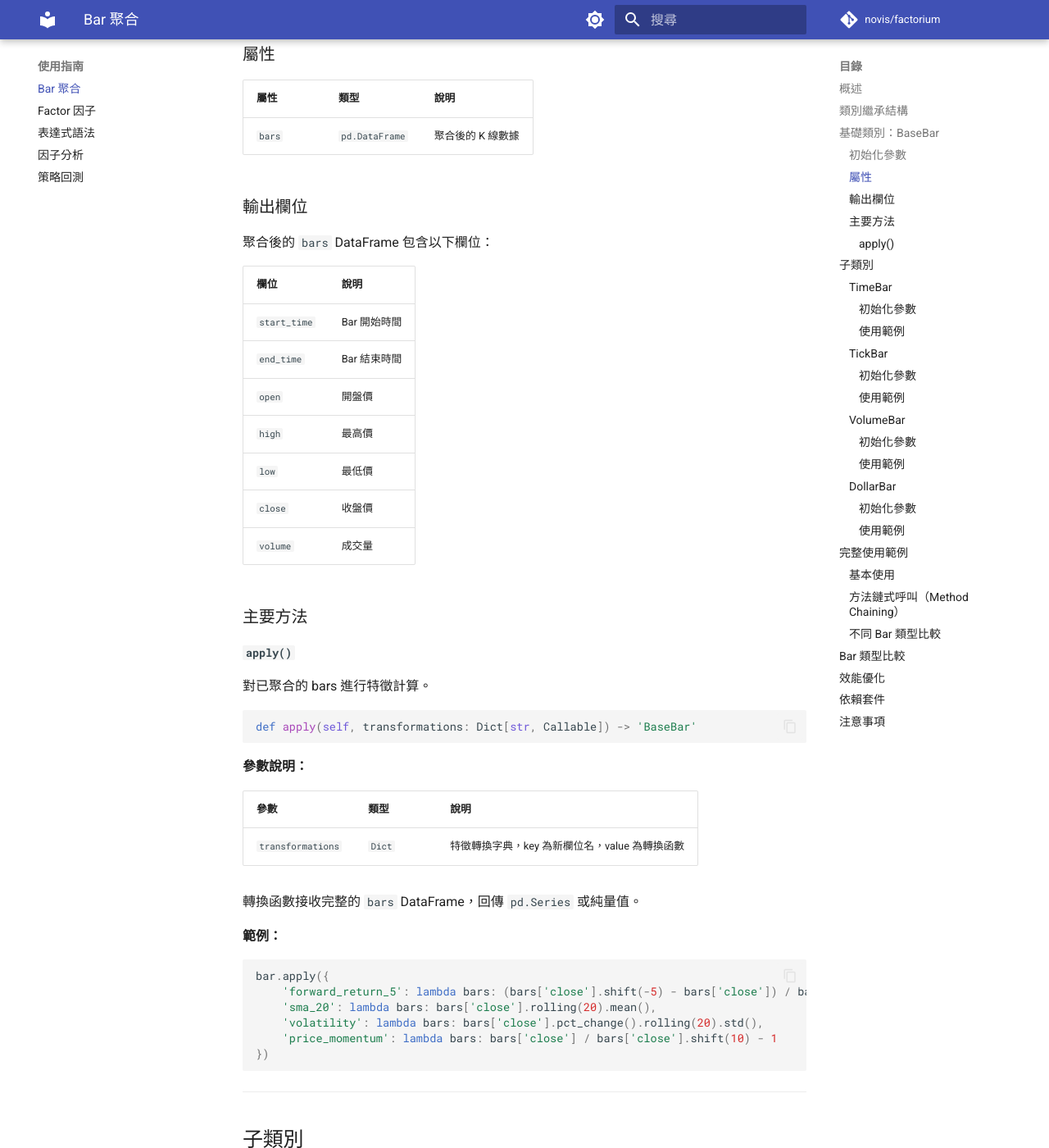
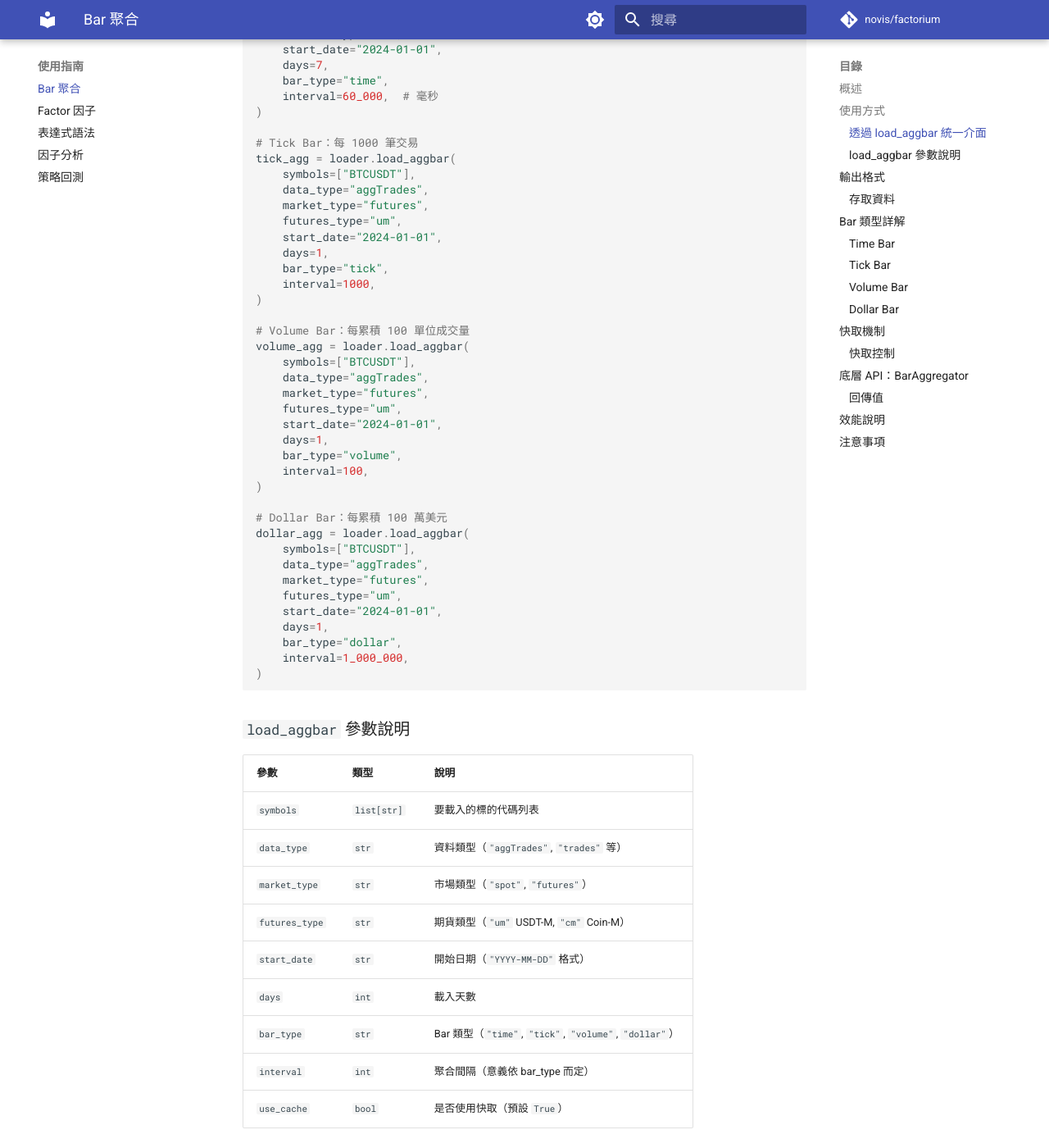
Before and after one commit to novis10813/factorium, an MkDocs documentation site: the page built from docs/user-guide/bar.md, in a window 1280 px wide and 1400 px high, scrolled down 944 px. Shown: the whole window at 82% size. Built offline with MkDocs 1.6.1 and Material for MkDocs 9.7.7, drawn with Linux system fonts in a browser that asks for light colours; comment, search, counter and statistics services are not loaded; some of the changed text lies outside the part shown.

Commit message:
docs: update quickstart and bar docs for v0.2.0 Polars migration
- Update quickstart to use new load_aggbar API
- Rewrite bar.md to document DuckDB-based BarAggregator
- Remove references to deprecated load_data and legacy bar.py classes

````diff
--- a/docs/getting-started/quickstart.md
+++ b/docs/getting-started/quickstart.md
@@ -7,76 +7,68 @@
 ## 1. 載入數據
 
 ```python
-from factorium import BinanceDataLoader, AggBar
+from factorium import BinanceDataLoader
 
-# 下載並載入 BTC 期貨交易數據
+# 建立 loader
 loader = BinanceDataLoader()
-df = loader.load_data(
-    symbol="BTCUSD_PERP",
-    data_type="trades",
+
+# 載入並聚合成 1 分鐘 K 線（自動下載、快取）
+agg = loader.load_aggbar(
+    symbols=["BTCUSDT", "ETHUSDT"],
+    data_type="aggTrades",
     market_type="futures",
-    futures_type="cm",
-    days=7
+    futures_type="um",
+    start_date="2024-01-01",
+    days=7,
+    bar_type="time",      # 時間條（也支援 "tick", "volume", "dollar"）
+    interval=60_000,      # 1 分鐘（毫秒）
 )
 
-print(f"載入 {len(df):,} 筆交易")
+print(f"標的數量: {len(agg.symbols)}")
+print(f"資料列數: {agg.metadata.num_rows:,}")
 ```
 
 ---
 
-## 2. 建立 K 線（Bar 聚合）
+## 2. 查看 AggBar 結構
 
 ```python
-from factorium import TimeBar
+# AggBar 是多標的 OHLCV 容器
+print(f"標的: {agg.symbols}")
+print(f"欄位: {agg.cols}")
+print(f"時間範圍: {agg.metadata.min_time} ~ {agg.metadata.max_time}")
 
-# 將 tick 數據聚合成 1 小時 K 線
-# 注意：TimeBar 需要毫秒 timestamp 欄位（預設 `ts_init`）
-bar = TimeBar(
-    df,
-    timestamp_col="time",      # 依你的資料欄位調整
-    price_col="price",
-    volume_col="qty",
-    interval_ms=60 * 60 * 1000,  # 1 小時
-)
-ohlcv = bar.bars
+# 查看資料（Polars DataFrame）
+print(agg.to_polars().head())
 
-print(ohlcv.head())
+# 如需 Pandas
+print(agg.to_df().head())
 ```
 
 ---
 
-## 3. 建立多標的容器
+## 3. 計算因子
 
 ```python
-# 假設有多個標的的 K 線數據
-agg = AggBar.from_parquet("data/crypto_1h.parquet")
+# 從 AggBar 提取欄位，回傳 Factor 物件
+close = agg["close"]
+volume = agg["volume"]
 
-# 查看結構
-print(f"標的數量: {len(agg.symbols)}")
-print(f"時間點數量: {len(agg.timestamps)}")
-print(f"欄位: {agg.cols}")
+# 動量因子：過去 20 期報酬
+momentum = close.ts_delta(20) / close.ts_shift(20)
+
+# 波動率因子：過去 20 期標準差
+volatility = close.ts_pct_change().ts_std(20)
+
+# 橫截面排名（0~1 之間）
+momentum_rank = momentum.cs_rank()
+
+print(momentum_rank.to_pandas().head())
 ```
 
 ---
 
-## 4. 計算因子
-
-```python
-# 動量因子：過去 20 期報酬
-momentum = agg["close"] / agg["close"].ts_shift(20) - 1
-
-# 波動率因子：過去 20 期標準差
-volatility = agg["close"].ts_pct_change().ts_std(20)
-
-# 橫截面排名
-momentum_rank = momentum.cs_rank()
-
-print(momentum_rank.data.head())
-```
-
----
-
-## 5. 因子分析
+## 4. 因子分析
 
 ```python
 from factorium import FactorAnalyzer
@@ -121,6 +113,50 @@ bt.plot_equity()
 
 ---
 
+## 6. 不同類型的 Bar 聚合
+
+除了時間條，Factorium 也支援其他類型的 bar 聚合：
+
+```python
+# Tick Bar：每 1000 筆交易聚合成一個 bar
+tick_agg = loader.load_aggbar(
+    symbols=["BTCUSDT"],
+    data_type="aggTrades",
+    market_type="futures",
+    futures_type="um",
+    start_date="2024-01-01",
+    days=1,
+    bar_type="tick",
+    interval=1000,  # 1000 筆交易
+)
+
+# Volume Bar：每累積 100 BTC 聚合成一個 bar
+volume_agg = loader.load_aggbar(
+    symbols=["BTCUSDT"],
+    data_type="aggTrades",
+    market_type="futures",
+    futures_type="um",
+    start_date="2024-01-01",
+    days=1,
+    bar_type="volume",
+    interval=100,  # 100 單位成交量
+)
+
+# Dollar Bar：每累積 1,000,000 美元聚合成一個 bar
+dollar_agg = loader.load_aggbar(
+    symbols=["BTCUSDT"],
+    data_type="aggTrades",
+    market_type="futures",
+    futures_type="um",
+    start_date="2024-01-01",
+    days=1,
+    bar_type="dollar",
+    interval=1_000_000,  # 100 萬美元
+)
+```
+
+---
+
 ## 下一步
 
 - [Bar 聚合](../user-guide/bar.md) - 深入了解不同類型的 K 線
--- a/docs/user-guide/bar.md
+++ b/docs/user-guide/bar.md
@@ -1,316 +1,288 @@
-# Bar 聚合模組 (`factorium/bar.py`)
+# Bar 聚合模組
 
 ## 概述
 
-`bar.py` 提供了一組用於將逐筆交易數據（tick data）聚合成不同類型 K 線（bars）的類別。支援時間條、Tick 條、成交量條和美元條等多種聚合方式，並提供靈活的特徵工程功能。
+Factorium 使用 DuckDB 進行高效能的 Bar 聚合，支援四種類型的 K 線：
 
-## 類別繼承結構
+| Bar 類型 | 聚合依據 | 適用場景 |
+|----------|----------|----------|
+| **Time Bar** | 固定時間間隔 | 傳統技術分析，時間一致性 |
+| **Tick Bar** | 固定交易筆數 | 高頻交易分析，反映市場活動強度 |
+| **Volume Bar** | 固定成交量 | 成交量分析，標準化成交量資訊 |
+| **Dollar Bar** | 固定交易金額 | 跨價格比較，不受價格變化影響 |
 
-```
-BaseBar (ABC)
-├── TimeBar      # 時間條
-├── TickBar      # Tick 條
-├── VolumeBar    # 成交量條
-└── DollarBar    # 美元條
+---
+
+## 使用方式
+
+### 透過 `load_aggbar` 統一介面
+
+最簡單的方式是透過 `BinanceDataLoader.load_aggbar()` 方法，它會自動處理下載、快取和聚合：
+
+```python
+from factorium import BinanceDataLoader
+
+loader = BinanceDataLoader()
+
+# Time Bar：1 分鐘 K 線
+agg = loader.load_aggbar(
+    symbols=["BTCUSDT", "ETHUSDT"],
+    data_type="aggTrades",
+    market_type="futures",
+    futures_type="um",
+    start_date="2024-01-01",
+    days=7,
+    bar_type="time",
+    interval=60_000,  # 毫秒
+)
+
+# Tick Bar：每 1000 筆交易
+tick_agg = loader.load_aggbar(
+    symbols=["BTCUSDT"],
+    data_type="aggTrades",
+    market_type="futures",
+    futures_type="um",
+    start_date="2024-01-01",
+    days=1,
+    bar_type="tick",
+    interval=1000,
+)
+
+# Volume Bar：每累積 100 單位成交量
+volume_agg = loader.load_aggbar(
+    symbols=["BTCUSDT"],
+    data_type="aggTrades",
+    market_type="futures",
+    futures_type="um",
+    start_date="2024-01-01",
+    days=1,
+    bar_type="volume",
+    interval=100,
+)
+
+# Dollar Bar：每累積 100 萬美元
+dollar_agg = loader.load_aggbar(
+    symbols=["BTCUSDT"],
+    data_type="aggTrades",
+    market_type="futures",
+    futures_type="um",
+    start_date="2024-01-01",
+    days=1,
+    bar_type="dollar",
+    interval=1_000_000,
+)
 ```
 
-## 基礎類別：`BaseBar`
-
-### 初始化參數
-
-| 參數 | 類型 | 預設值 | 說明 |
-|------|------|--------|------|
-| `df` | `pd.DataFrame` | - | 原始交易數據 |
-| `timestamp_col` | `str` | `'ts_init'` | 時間戳欄位名稱 |
-| `price_col` | `str` | `'price'` | 價格欄位名稱 |
-| `volume_col` | `str` | `'size'` | 成交量欄位名稱 |
-| `interval` | `int` | `100000` | 聚合間隔（具體含義依子類別而定） |
-
-### 屬性
-
-| 屬性 | 類型 | 說明 |
-|------|------|------|
-| `bars` | `pd.DataFrame` | 聚合後的 K 線數據 |
-
-### 輸出欄位
-
-聚合後的 `bars` DataFrame 包含以下欄位：
-
-| 欄位 | 說明 |
-|------|------|
-| `start_time` | Bar 開始時間 |
-| `end_time` | Bar 結束時間 |
-| `open` | 開盤價 |
-| `high` | 最高價 |
-| `low` | 最低價 |
-| `close` | 收盤價 |
-| `volume` | 成交量 |
-
-### 主要方法
-
-#### `apply()`
-
-對已聚合的 bars 進行特徵計算。
-
-```python
-def apply(self, transformations: Dict[str, Callable]) -> 'BaseBar'
-```
-
-**參數說明：**
+### `load_aggbar` 參數說明
 
 | 參數 | 類型 | 說明 |
 |------|------|------|
-| `transformations` | `Dict` | 特徵轉換字典，key 為新欄位名，value 為轉換函數 |
+| `symbols` | `list[str]` | 要載入的標的代碼列表 |
+| `data_type` | `str` | 資料類型（`"aggTrades"`, `"trades"` 等） |
+| `market_type` | `str` | 市場類型（`"spot"`, `"futures"`） |
+| `futures_type` | `str` | 期貨類型（`"um"` USDT-M, `"cm"` Coin-M） |
+| `start_date` | `str` | 開始日期（`"YYYY-MM-DD"` 格式） |
+| `days` | `int` | 載入天數 |
+| `bar_type` | `str` | Bar 類型（`"time"`, `"tick"`, `"volume"`, `"dollar"`） |
+| `interval` | `int` | 聚合間隔（意義依 bar_type 而定） |
+| `use_cache` | `bool` | 是否使用快取（預設 `True`） |
 
-轉換函數接收完整的 `bars` DataFrame，回傳 `pd.Series` 或純量值。
+---
 
-**範例：**
+## 輸出格式
+
+聚合後的 `AggBar` 包含以下欄位：
+
+| 欄位 | 類型 | 說明 |
+|------|------|------|
+| `symbol` | `str` | 標的代碼 |
+| `start_time` | `int` | Bar 開始時間（毫秒 timestamp） |
+| `end_time` | `int` | Bar 結束時間（毫秒 timestamp） |
+| `open` | `float` | 開盤價 |
+| `high` | `float` | 最高價 |
+| `low` | `float` | 最低價 |
+| `close` | `float` | 收盤價 |
+| `volume` | `float` | 成交量 |
+| `trade_count` | `int` | 交易筆數 |
+
+### 存取資料
 
 ```python
-bar.apply({
-    'forward_return_5': lambda bars: (bars['close'].shift(-5) - bars['close']) / bars['close'],
-    'sma_20': lambda bars: bars['close'].rolling(20).mean(),
-    'volatility': lambda bars: bars['close'].pct_change().rolling(20).std(),
-    'price_momentum': lambda bars: bars['close'] / bars['close'].shift(10) - 1
-})
+# 查看 metadata（不需重新計算）
+print(agg.symbols)           # ['BTCUSDT', 'ETHUSDT']
+print(agg.metadata.num_rows) # 資料列數
+print(agg.metadata.min_time) # 最早時間
+print(agg.metadata.max_time) # 最晚時間
+
+# 取得 Polars DataFrame
+df_polars = agg.to_polars()
+
+# 取得 Pandas DataFrame（用於繪圖等）
+df_pandas = agg.to_df()
+
+# 提取單一欄位為 Factor
+close = agg["close"]
+volume = agg["volume"]
 ```
 
 ---
 
-## 子類別
+## Bar 類型詳解
 
-### `TimeBar`
+### Time Bar
 
-按固定時間間隔聚合交易數據。
+按固定時間間隔聚合，是最常見的 K 線類型。
 
-#### 初始化參數
+**特點：**
+- 時間軸均勻分布
+- 適合傳統技術分析
+- 在低波動時期可能產生許多無交易的空 bar
 
-| 參數 | 類型 | 預設值 | 說明 |
-|------|------|--------|------|
-| `df` | `pd.DataFrame` | - | 原始交易數據 |
-| `timestamp_col` | `str` | `'ts_init'` | 時間戳欄位名稱 |
-| `price_col` | `str` | `'price'` | 價格欄位名稱 |
-| `volume_col` | `str` | `'size'` | 成交量欄位名稱 |
-| `interval_ms` | `int` | `60_000` | 時間間隔（毫秒） |
-
-#### 使用範例
+**interval 單位：** 毫秒
 
 ```python
-from factorium import TimeBar
+# 1 分鐘 K 線
+agg_1m = loader.load_aggbar(..., bar_type="time", interval=60_000)
 
-# 建立 1 分鐘 K 線
-time_bar = TimeBar(
-    df=trades_df,
-    timestamp_col='time',
-    price_col='price',
-    volume_col='qty',
-    interval_ms=60_000  # 1 分鐘
-)
+# 5 分鐘 K 線
+agg_5m = loader.load_aggbar(..., bar_type="time", interval=300_000)
 
-# 建立 5 分鐘 K 線
-time_bar_5m = TimeBar(df=trades_df, interval_ms=300_000)
+# 1 小時 K 線
+agg_1h = loader.load_aggbar(..., bar_type="time", interval=3_600_000)
+```
 
-# 取得聚合後的 bars
-bars = time_bar.bars
+### Tick Bar
+
+按固定交易筆數聚合。
+
+**特點：**
+- 反映市場活動強度
+- 在高波動時期 bar 較密集
+- 適合高頻交易研究
+
+**interval 單位：** 交易筆數
+
+```python
+# 每 500 筆交易
+agg = loader.load_aggbar(..., bar_type="tick", interval=500)
+
+# 每 1000 筆交易
+agg = loader.load_aggbar(..., bar_type="tick", interval=1000)
+```
+
+### Volume Bar
+
+按固定成交量聚合。
+
+**特點：**
+- 標準化每個 bar 的成交量資訊
+- 在大額交易時 bar 較密集
+- 適合成交量分析策略
+
+**interval 單位：** 成交量（與原始資料的 quantity 欄位單位相同）
+
+```python
+# 每累積 100 BTC
+agg = loader.load_aggbar(..., bar_type="volume", interval=100)
+
+# 每累積 1000 BTC
+agg = loader.load_aggbar(..., bar_type="volume", interval=1000)
+```
+
+### Dollar Bar
+
+按固定交易金額聚合（價格 × 成交量）。
+
+**特點：**
+- 不受價格變化影響
+- 適合跨時期比較
+- 在大額交易時 bar 較密集
+
+**interval 單位：** 美元金額
+
+```python
+# 每累積 10 萬美元
+agg = loader.load_aggbar(..., bar_type="dollar", interval=100_000)
+
+# 每累積 100 萬美元
+agg = loader.load_aggbar(..., bar_type="dollar", interval=1_000_000)
 ```
 
 ---
 
-### `TickBar`
+## 快取機制
 
-按固定筆數聚合交易數據。
+`load_aggbar` 預設啟用快取，聚合後的資料會存為 Parquet 檔案：
 
-#### 初始化參數
+```
+~/.factorium/cache/bars/{market_type}/{futures_type}/{bar_type}/{symbol}/{date}.parquet
+```
 
-| 參數 | 類型 | 預設值 | 說明 |
-|------|------|--------|------|
-| `df` | `pd.DataFrame` | - | 原始交易數據 |
-| `timestamp_col` | `str` | `'ts_init'` | 時間戳欄位名稱 |
-| `price_col` | `str` | `'price'` | 價格欄位名稱 |
-| `volume_col` | `str` | `'size'` | 成交量欄位名稱 |
-| `interval_ticks` | `int` | `100000` | 每個 bar 的交易筆數 |
-
-#### 使用範例
+### 快取控制
 
 ```python
-from factorium import TickBar
-
-# 每 1000 筆交易聚合成一個 bar
-tick_bar = TickBar(
-    df=trades_df,
-    timestamp_col='time',
-    price_col='price',
-    volume_col='qty',
-    interval_ticks=1000
-)
-
-bars = tick_bar.bars
+# 強制重新聚合（忽略快取）
+agg = loader.load_aggbar(..., use_cache=False)
 ```
 
 ---
 
-### `VolumeBar`
+## 底層 API：BarAggregator
 
-按固定成交量聚合交易數據。
-
-#### 初始化參數
-
-| 參數 | 類型 | 預設值 | 說明 |
-|------|------|--------|------|
-| `df` | `pd.DataFrame` | - | 原始交易數據 |
-| `timestamp_col` | `str` | `'time'` | 時間戳欄位名稱 |
-| `price_col` | `str` | `'price'` | 價格欄位名稱 |
-| `volume_col` | `str` | `'quote_qty'` | 成交量欄位名稱 |
-| `interval_volume` | `int` | `100000` | 每個 bar 的目標成交量 |
-
-#### 使用範例
+如果需要更細緻的控制，可以直接使用 `BarAggregator`：
 
 ```python
-from factorium import VolumeBar
+from factorium.data import BarAggregator
 
-# 每累積 10000 單位成交量聚合成一個 bar
-volume_bar = VolumeBar(
-    df=trades_df,
-    timestamp_col='time',
-    price_col='price',
-    volume_col='qty',
-    interval_volume=10000
+aggregator = BarAggregator(data_dir="~/.factorium/data")
+
+# 聚合 Time Bar
+df, metadata = aggregator.aggregate_time_bars(
+    parquet_pattern="/path/to/data/*.parquet",
+    interval_ms=60_000,
 )
 
-bars = volume_bar.bars
+# 聚合 Tick Bar
+df, metadata = aggregator.aggregate_tick_bars(
+    parquet_pattern="/path/to/data/*.parquet",
+    interval_ticks=1000,
+)
+
+# 聚合 Volume Bar
+df, metadata = aggregator.aggregate_volume_bars(
+    parquet_pattern="/path/to/data/*.parquet",
+    interval_volume=100,
+)
+
+# 聚合 Dollar Bar
+df, metadata = aggregator.aggregate_dollar_bars(
+    parquet_pattern="/path/to/data/*.parquet",
+    interval_dollar=1_000_000,
+)
 ```
+
+### 回傳值
+
+所有 `aggregate_*_bars` 方法回傳 `tuple[pl.DataFrame, AggBarMetadata]`：
+
+- **`pl.DataFrame`**: Polars DataFrame，包含聚合後的 OHLCV 資料
+- **`AggBarMetadata`**: 包含 `symbols`, `min_time`, `max_time`, `num_rows`
 
 ---
 
-### `DollarBar`
+## 效能說明
 
-按固定美元金額聚合交易數據（價格 × 成交量）。
+Bar 聚合使用 DuckDB 的 SQL 引擎，效能特點：
 
-#### 初始化參數
-
-| 參數 | 類型 | 預設值 | 說明 |
-|------|------|--------|------|
-| `df` | `pd.DataFrame` | - | 原始交易數據 |
-| `timestamp_col` | `str` | `'ts_init'` | 時間戳欄位名稱 |
-| `price_col` | `str` | `'price'` | 價格欄位名稱 |
-| `volume_col` | `str` | `'size'` | 成交量欄位名稱 |
-| `interval_dollar` | `int` | `100000` | 每個 bar 的目標金額 |
-
-#### 使用範例
-
-```python
-from factorium import DollarBar
-
-# 每累積 100 萬美元聚合成一個 bar
-dollar_bar = DollarBar(
-    df=trades_df,
-    timestamp_col='time',
-    price_col='price',
-    volume_col='qty',
-    interval_dollar=1_000_000
-)
-
-bars = dollar_bar.bars
-```
-
----
-
-## 完整使用範例
-
-### 基本使用
-
-```python
-import pandas as pd
-from factorium import TimeBar, TickBar, VolumeBar, DollarBar
-
-# 假設 trades_df 為原始交易數據
-trades_df = pd.read_csv('trades.csv')
-
-# 建立 1 分鐘 K 線
-time_bar = TimeBar(
-    df=trades_df,
-    timestamp_col='time',
-    price_col='price',
-    volume_col='qty',
-    interval_ms=60_000
-)
-
-print(time_bar.bars.head())
-```
-
-### 方法鏈式呼叫（Method Chaining）
-
-```python
-from factorium import TimeBar
-
-# 建立 bar 並添加多種特徵
-bars = (
-    TimeBar(df=trades_df, interval_ms=60_000)
-    .apply({
-        'sma_20': lambda bars: bars['close'].rolling(20).mean(),
-        'ema_12': lambda bars: bars['close'].ewm(span=12).mean(),
-        'volatility': lambda bars: bars['close'].pct_change().rolling(20).std(),
-        'forward_return': lambda bars: bars['close'].shift(-1) / bars['close'] - 1
-    })
-    .bars
-)
-```
-
-### 不同 Bar 類型比較
-
-```python
-from factorium import TimeBar, TickBar, VolumeBar, DollarBar
-
-# 同一份數據建立不同類型的 bar
-time_bars = TimeBar(df=trades_df, interval_ms=60_000).bars
-tick_bars = TickBar(df=trades_df, interval_ticks=1000).bars
-volume_bars = VolumeBar(df=trades_df, interval_volume=10000).bars
-dollar_bars = DollarBar(df=trades_df, interval_dollar=1_000_000).bars
-
-print(f"TimeBar count: {len(time_bars)}")
-print(f"TickBar count: {len(tick_bars)}")
-print(f"VolumeBar count: {len(volume_bars)}")
-print(f"DollarBar count: {len(dollar_bars)}")
-```
-
----
-
-## Bar 類型比較
-
-| 類型 | 聚合依據 | 適用場景 | 優點 |
-|------|----------|----------|------|
-| `TimeBar` | 固定時間間隔 | 傳統技術分析 | 時間一致性，易於理解 |
-| `TickBar` | 固定交易筆數 | 高頻交易分析 | 反映市場活動強度 |
-| `VolumeBar` | 固定成交量 | 成交量分析 | 標準化成交量資訊 |
-| `DollarBar` | 固定交易金額 | 跨價格比較 | 不受價格變化影響 |
-
----
-
-## 效能優化
-
-本模組使用 `numba` JIT 編譯來加速分組計算：
-
-- `TimeBar._group_trades_by_time()`
-- `TickBar._group_trades_by_tick()`
-- `VolumeBar._group_trades_by_volume()`
-- `DollarBar._group_trades_by_dollar()`
-
-首次執行時會有編譯延遲，後續執行會顯著加速。
-
----
-
-## 依賴套件
-
-- `pandas`：數據處理
-- `numpy`：數值運算
-- `numba`：JIT 編譯加速
+- **記憶體效率**：透過 Parquet 格式的 lazy evaluation
+- **並行處理**：DuckDB 自動使用多核心
+- **零複製**：DuckDB → Polars 直接傳輸，無中間轉換
 
 ---
 
 ## 注意事項
 
-- 輸入的 `df` 會被複製，不會修改原始數據
-- `apply()` 回傳 `self`，支援方法鏈式呼叫
-- 時間戳應為毫秒級別（milliseconds）
-- `VolumeBar` 和 `DollarBar` 當累積值達到閾值時會切換到下一個 bar，最後一個 bar 可能不完整
-- 各子類別的預設欄位名稱不同，使用時請注意對應
+1. **時間戳格式**：所有時間都是毫秒級 Unix timestamp
+2. **最後一個 Bar**：Volume/Dollar Bar 的最後一個 bar 可能不完整（未達閾值）
+3. **空資料處理**：若指定日期無資料，會回傳空的 DataFrame 和零值 metadata
+4. **多標的聚合**：每個標的獨立聚合，最後合併
````
Also changed, not shown: other parts of docs/getting-started/quickstart.md (+1 -1 lines).
